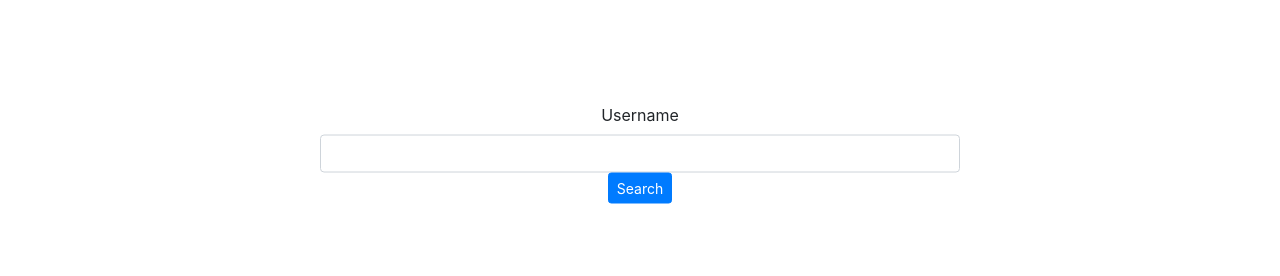
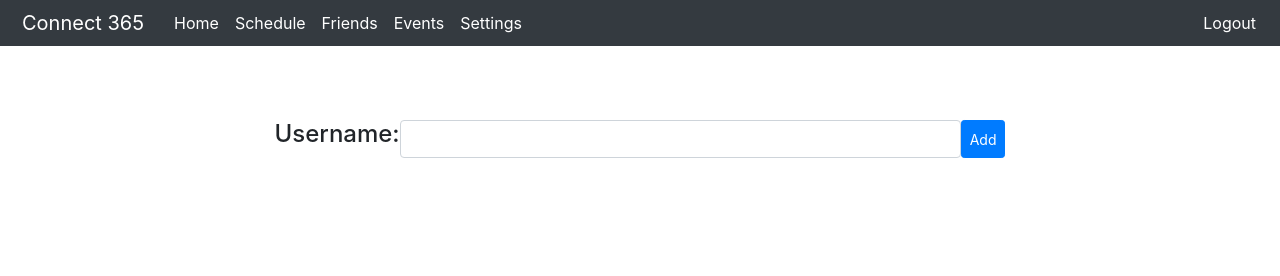
Before and after one commit to legianni/CMPE131-Project, a Flask app: page /friends in a window 1280 px wide. Shown: the top 276 px of the page. Run offline with Flask 2, Linux system fonts and the light colour scheme; the visitor is signed in with stand-in values (Sample User, id 1); data comes from the database, SQL or seed files in the repository; both versions use the stored data as it was after the commit; data that the repository does not hold is empty; some libraries are stand-ins or nearby versions.

Commit message:
add friend functionality

```diff
--- a/app/forms.py
+++ b/app/forms.py
@@ -20,8 +20,8 @@ class CreateEventForm(FlaskForm):
     submit = SubmitField('Create Event')
 
 class AddFriend(FlaskForm):
-    username = StringField('Username')
-    search = SubmitField('Search')
+    username = StringField('Username', validators=[DataRequired()], description="Enter Friends Username")
+    search = SubmitField('Add')
 
 class RegistrationForm(FlaskForm):
     username = StringField('Username', validators=[DataRequired()])
--- a/app/models.py
+++ b/app/models.py
@@ -13,7 +13,7 @@ class User(UserMixin, db.Model):
     status = db.Column(db.Boolean, index=True)
     schedule = db.Column(db.String(350), index=True, default="[[-1,-1,-1,-1,-1,-1,-1],[-1,-1,-1,-1,-1,-1,-1],[-1,-1,-1,-1,-1,-1,-1],[-1,-1,-1,-1,-1,-1,-1],[-1,-1,-1,-1,-1,-1,-1],[-1,-1,-1,-1,-1,-1,-1],[-1,-1,-1,-1,-1,-1,-1],[-1,-1,-1,-1,-1,-1,-1],[-1,-1,-1,-1,-1,-1,-1],[-1,-1,-1,-1,-1,-1,-1],[-1,-1,-1,-1,-1,-1,-1],[-1,-1,-1,-1,-1,-1,-1],[-1,-1,-1,-1,-1,-1,-1],[-1,-1,-1,-1,-1,-1,-1]]")
     events = db.relationship('Event', backref='author', lazy='dynamic')
-
+    friends = db.relationship('Friend', backref='author', lazy='dynamic')
 
     def set_password(self, password):
         self.password_hash = generate_password_hash(password)
@@ -23,6 +23,7 @@ class User(UserMixin, db.Model):
 
     def __repr__(self):
         return '<User {}>'.format(self.username)
+
 
 class Event(db.Model):
     id = db.Column(db.Integer, primary_key=True)
@@ -36,6 +37,15 @@ class Event(db.Model):
     def __repr__(self):
         return '<Event {}>'.format(self.title)
 
+class Friend(db.Model):
+    id = db.Column(db.Integer, primary_key=True)
+    friend_username = db.Column(db.String(64), index=True, unique=True)
+    friend_email = db.Column(db.String(64), index=True, unique=True)
+    friend_id = db.Column(db.Integer, index=True, unique=True)
+    user_id = db.Column(db.Integer, db.ForeignKey('user.id'))
+    def __repr__(self):
+        return '<Friend {}>'.format(self.id)
+
 class Post(db.Model):
     id = db.Column(db.Integer, primary_key=True)
     body = db.Column(db.String(256))
--- a/app/routes.py
+++ b/app/routes.py
@@ -8,6 +8,7 @@ from app.forms import CreateEventForm
 from app.forms import ScheduleForm
 from app.models import User
 from app.models import Event
+from app.models import Friend
 from flask_login import current_user, login_user
 from flask_login import logout_user
 from flask_login import login_required
@@ -83,16 +84,47 @@ def calendar():
     return render_template('calendar.html')
 
 # route to display friends
-@app.route('/friends')
+@app.route('/friends', methods=['GET', 'POST'])
 def friends():
+    if not current_user.is_authenticated:
+        return redirect(url_for('login'))
     form = AddFriend()
-    # to get all the users use the command
-    # users = User.query.all()
-    # for user in users:
+    if form.validate_on_submit():
+        user = User.query.filter_by(username=form.username.data).first()
+        if user:
+            # checks if this user is already a friend
+            listOfFriends = Friend.query.filter_by(user_id=current_user.id).all()
+            print(listOfFriends)
+            isFriend = False
+            for friend in listOfFriends:
+                if friend.friend_username == user.username:
+                    isFriend = True
+        # if all cases are valid
+        if user and user != current_user:
+            if isFriend:
+                flash('Error. You are already friends with ' + user.username + '!')
+                return redirect(url_for('friends'))
+            else:
+                friend = Friend(author=current_user, friend_username=user.username, friend_id=user.id, friend_email=user.email)
+                db.create_all()
+                db.session.add(friend)
+                db.session.commit()
+                print(Friend.query.filter_by(user_id=current_user.id).all())
+                flash('Congratulations, you have added ' + user.username + '!')
+                return redirect(url_for('friends'))
+        else:
+            flash('Error. Please enter a valid username.')
+            return redirect(url_for('friends'))
 
+    # get all the friends of current user
+    friends = current_user.friends.all()
+    friendArr = []
+    for friend in friends:
+        user = User.query.filter_by(username=friend.friend_username).first()
+        friendArr.append([friend.friend_username, user.status])
     # display users in reverse alphabetical order
     # User.query.filter_by(User.username.desc()).all()
-    return render_template('friends.html', form=form)
+    return render_template('friends.html', form=form, friends=friendArr)
 
 # route to view the events of a user
 @app.route('/event/view', methods=['GET', 'POST'])
--- a/app/static/css/main.css
+++ b/app/static/css/main.css
@@ -155,20 +155,26 @@ footer{
 }
 
 /* FRIENDS PAGE */
-.friends{
-    height: fit-content;
-    position: fixed;
-    top: 50%;
-    left: 50%;
-    transform: translate(-50%, -50%);
-}
 .add-form{
-    padding-bottom: 50px;
+    padding: 80px 0px;
     text-align: center;
 }
+.add-form-content{
+    margin: 0px 5px;
+}
 .friends-page .user{
+    border: 0.2px solid black;
+    border-radius: 5px;
+    padding: 20px;
+    box-shadow: 0.5px 0.5px 5px;
+    text-align: center;
     display: inline-block;
     margin: 25px;
+    transition: ease 0.3s;
+}
+.friends-page .user:hover{
+    box-shadow: 0.5px 0.5px 15px;
+    cursor: pointer;
 }
 .friends-page .user img{
     height: 100px;
@@ -181,7 +187,9 @@ footer{
 .friends-page .busy img{
     border: 5px solid rgb(243, 56, 39);
 }
-
+.friends-page h5{
+    padding-top: 6px;
+}
 /* CREATE SCHEDULE CSS */
 .schedule-time:hover{
     cursor: pointer;
--- a/app/templates/friends.html
+++ b/app/templates/friends.html
@@ -1,55 +1,37 @@
-<html>
+{% extends "base.html" %}
 
-<head>
-    <title>Friends</title>
-
-    <link rel="stylesheet" href="{{ url_for('static', filename='css/bootstrap.min.css') }}">
-    <link rel="stylesheet" href="{{ url_for('static', filename='css/main.css') }}">
-</head>
-
-<body>
+{% block content %}
     <div class="friends">
-        <div class="add-form">
-            <div>
-                {{ form.username.label }}
+        <div class="add-form d-flex justify-content-center align-items-center">
+            <form action="" method="post">
+                <div class="d-flex flex-row">
+                {{ form.hidden_tag() }}
+                <h4>Username: </h4>
                 {{ form.username(size=48, class_="form-control") }}
                 {{ form.search(class_="btn btn-primary btn-sm") }}
-            </div>
+                </div>
+            </form>
         </div>
 
-        <div class="friends-page">
-            <div class="user free">
+        <div class="row friends-page d-flex justify-content-center align-items-center">
+            {% for friend in friends %}
+
+            {% if friend[1] == True %}
+            <div class="col-md-2 user free">
+            {% else %}
+            <div class="col-md-2 user busy">
+            {% endif %}
                 <img src="https://cdn.pixabay.com/photo/2015/10/05/22/37/blank-profile-picture-973460_960_720.png"
                     alt="">
-                <h5>Test Name 1</h5>
+                <h5>{{friend[0]}}</h5>
+                {% if friend[1] == True %}
                 <p>Status: Available</p>
+                {% else %}
+                <p>Status: Busy</p>
+                {% endif %}
             </div>
-            <div class="user busy">
-                <img src="https://cdn.pixabay.com/photo/2015/10/05/22/37/blank-profile-picture-973460_960_720.png"
-                    alt="">
-                <h5>Test Name 2</h5>
-                <p>Status: Busy</p>
-            </div>
-            <div class="user busy">
-                <img src="https://cdn.pixabay.com/photo/2015/10/05/22/37/blank-profile-picture-973460_960_720.png"
-                    alt="">
-                <h5>Test Name 3</h5>
-                <p>Status: Busy</p>
-            </div>
-            <div class="user free">
-                <img src="https://cdn.pixabay.com/photo/2015/10/05/22/37/blank-profile-picture-973460_960_720.png"
-                    alt="">
-                <h5>Test Name 4</h5>
-                <p>Status: Available</p>
-            </div>
-            <div class="user busy">
-                <img src="https://cdn.pixabay.com/photo/2015/10/05/22/37/blank-profile-picture-973460_960_720.png"
-                    alt="">
-                <h5>Test Name 5</h5>
-                <p>Status: Busy</p>
-            </div>
+            {% endfor %}
         </div>
     </div>
-</body>
 
-</html>
+{% endblock %}
--- /dev/null
+++ b/app/test_main.py
@@ -0,0 +1,4 @@
+def test_main():
+    pass
+
+# https://www.patricksoftwareblog.com/testing-a-flask-application-using-pytest/
```
Also changed, not shown: app/test_users.py (added, +12 -0 lines), app.db, app/test_routes.py (added).
